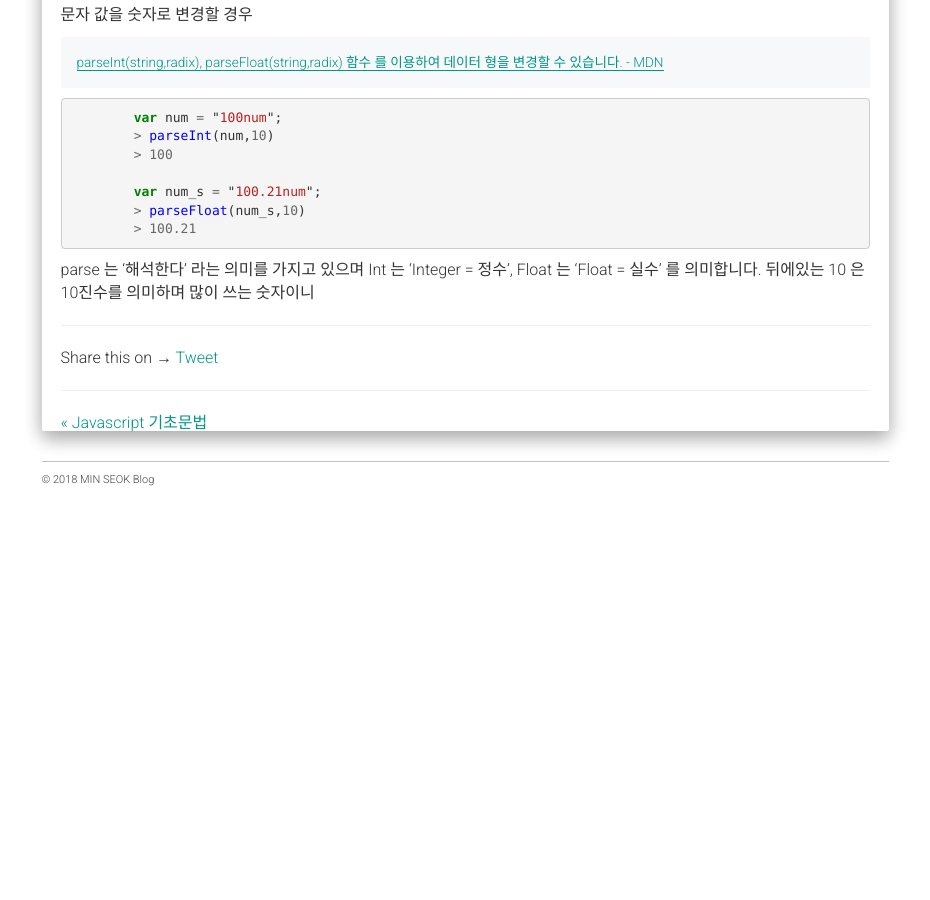
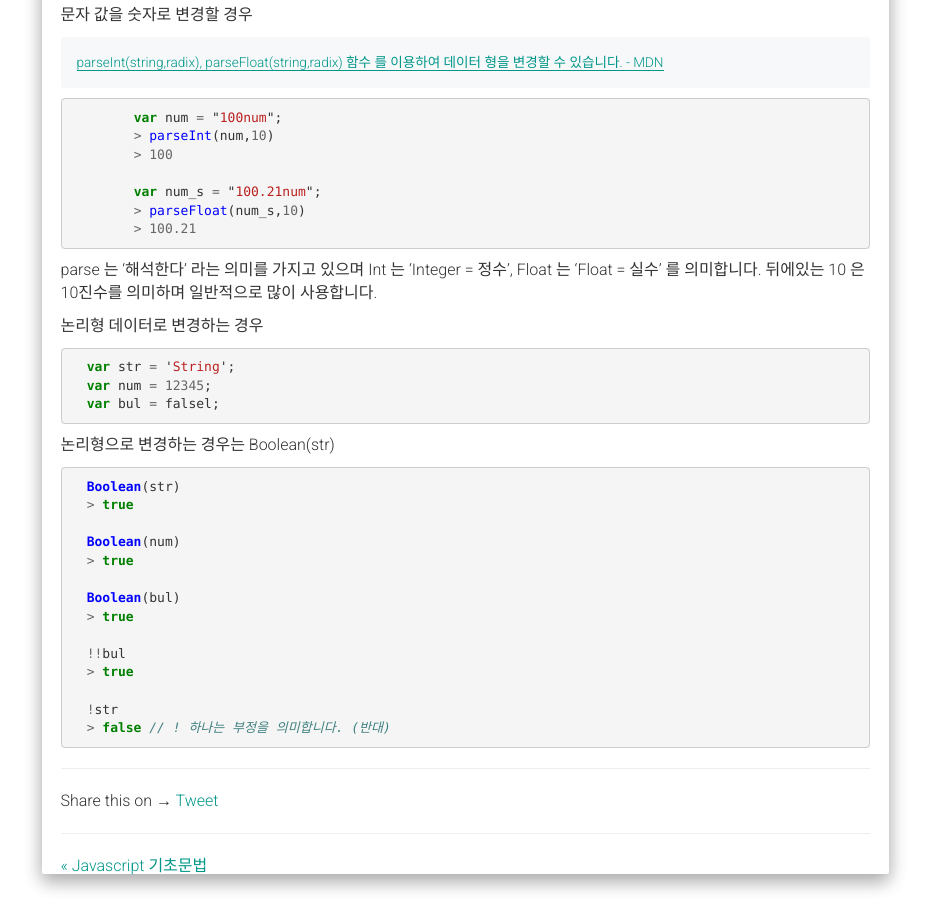
Before and after one commit to alalstjr/promote.github.io, a Jekyll site: the page built from _posts/2018-08-29-JavaScript 데이터 유형.md, in a window 1280 px wide and 900 px high, scrolled down 2435 px. Shown: the whole window, without its empty margins (321-1251 px from the left). Built offline with Jekyll 4.4.1, drawn with Linux system fonts in a browser that asks for light colours; nearby versions of some CDN libraries; our own code applies the rules of GitHub Pages for plain Markdown files; comment, search, counter and statistics services are not loaded; before the commit the page ends 2950 px from its top, so only the background shows below that.

Commit message:
Update 2018-08-29-JavaScript 데이터 유형.md

```diff
--- a/_posts/2018-08-29-JavaScript 데이터 유형.md
+++ b/_posts/2018-08-29-JavaScript 데이터 유형.md
@@ -135,4 +135,29 @@ var num 에는 100 이라는 문자형 데이터가 들어가 있습니다.
 
 parse 는 '해석한다' 라는 의미를 가지고 있으며
 Int 는 'Integer = 정수', Float 는 'Float = 실수' 를 의미합니다.
-뒤에있는 10 은 10진수를 의미하며 많이 쓰는 숫자이니
+뒤에있는 10 은 10진수를 의미하며 일반적으로 많이 사용합니다.
+
+논리형 데이터로 변경하는 경우
+{% highlight javascript %}
+  var str = 'String';
+  var num = 12345;
+  var bul = falsel;
+{% endhighlight %}
+
+논리형으로 변경하는 경우는 Boolean(str)
+{% highlight javascript %}
+  Boolean(str)
+  > true
+
+  Boolean(num)
+  > true
+
+  Boolean(bul)
+  > true
+
+  !!bul
+  > true
+
+  !str
+  > false // ! 하나는 부정을 의미합니다. (반대)
+{% endhighlight %}
```
